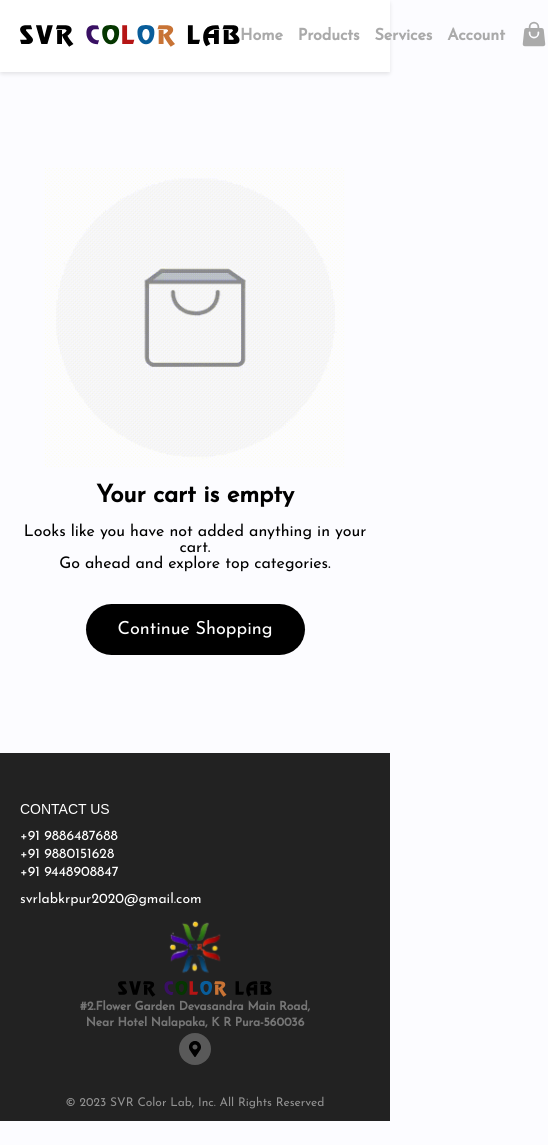
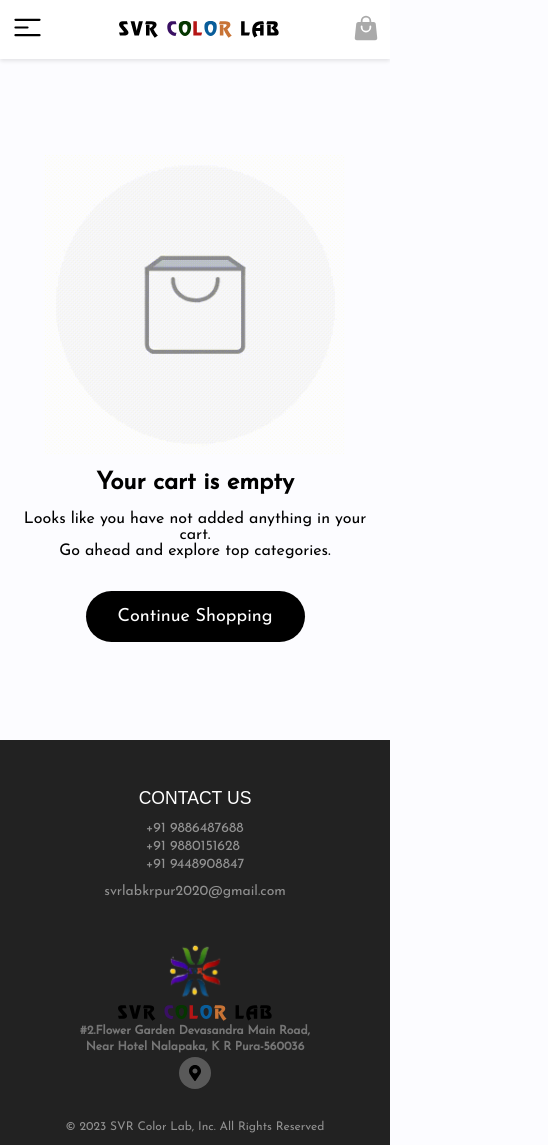
Before and after one commit to Sagar-Shetty21/E-Commerce, a Next.js app: page /cart in a window 390 px wide. Shown: the whole page, 548 px wide, since content can reach past the window. Before the commit the page ends 1121 px from the top, so only its background shows below. Built offline with nearby package versions, Linux system fonts and the light colour scheme.

Commit message:
pbile responsive homepage

```diff
--- a/components/Center.jsx
+++ b/components/Center.jsx
@@ -4,6 +4,9 @@
   max-width: 800px;
   margin: 0 auto;
   padding: 0 20px;
+  @media screen and (max-width: 767px) {
+    padding: 0 10px;
+  }
 `;
 
 const Center = ({children}) => {
--- a/components/Footer.jsx
+++ b/components/Footer.jsx
@@ -12,36 +12,40 @@
 
 const ContentWrapper = styled.div`
   display: flex;
-  flex-direction: column;
-  gap: 0.5rem;
+  flex-direction: row;
+  justify-content: space-between;
+  gap: 2rem;
 
-  @media (min-width: 768px) {
-    flex-direction: row;
-    justify-content: space-between;
-    gap: 2rem;
+  @media screen and (max-width: 767px) {
+    flex-direction: column;
+    gap: 2.5rem;
+    align-items: center;
+    justify-content: center;
   }
 `;
 
 const MenuSection = styled.div`
   display: flex;
-  flex-direction: column;
-  gap: 0.75rem;
-  flex-shrink: 0;
+  gap: 1.1rem;
 
-  @media (min-width: 768px) {
-    gap: 1.1rem;
+  @media screen and (max-width: 767px) {
+    flex-direction: column;
+    gap: 0.75rem;
+    flex-shrink: 0;
+    align-items: center;
+    justify-content: center;
   }
 
   .font-oswald {
     font-family: Oswald, sans-serif;
     font-weight: 500;
     text-transform: uppercase;
-    font-size: 0.875rem;
+    font-size: 1.1rem;
   }
 
   a {
     text-decoration: none;
-    color: #fff;
+    color: rgba(255, 255, 255, 0.5);
     font-size: 0.875rem;
     cursor: pointer;
 
--- a/components/LatestProducts.jsx
+++ b/components/LatestProducts.jsx
@@ -6,6 +6,10 @@
     display: grid;
     grid-template-columns: 1fr 1fr 1fr 1fr;
     gap: 30px;
+    @media screen and (max-width: 767px) {
+        grid-template-columns: 1fr 1fr;
+        gap: 15px;
+    }
 `
 const Title = styled.h2`
     font-size: 2rem;
--- a/components/Navbar.jsx
+++ b/components/Navbar.jsx
@@ -1,10 +1,9 @@
 'use client';
 
 import Link from 'next/link';
-import { AiOutlineShopping } from 'react-icons/ai'
 import styled from 'styled-components';
 import Center from './Center';
-import { useContext } from 'react';
+import { useContext, useState } from 'react';
 import { CartContext } from '@context/CartContext';
 
 const StyledHeader = styled.header`
@@ -18,11 +17,17 @@
 `;
 const Logo = styled.img`
   width: 220px;
+  @media screen and (max-width: 767px) {
+    width: 160px;
+  }
 `;
 const Wrapper = styled.div`
   display: flex;
   justify-content: space-between;
   padding: 20px 0;
+  @media screen and (max-width: 767px) {
+    padding: 10px 0;
+  }
 `;
 const StyledNav = styled.nav`
   display: flex;
@@ -36,12 +41,24 @@
   &:hover{
     color: #4b4b4b;
   }
+  @media screen and (max-width: 767px) {
+    display: none;
+  }
+`;
 
+const CartNavLink = styled(Link)`
+  color: #aaa;
+  font-weight: bold;
+  position: relative;
+  &:hover{
+    color: #4b4b4b;
+  }
   svg{
     height: 28px;
     width: 28px;
   }
 `;
+
 const CartItemsCount = styled.div`
   position: absolute;
   background-color: red;
@@ -55,21 +72,36 @@
   padding: 2px;
   font-size: 10px;
 `;
+const NavExpandBtn = styled.div`
+  display: none;
+  svg{
+    height: 35px;
+  }
+  @media screen and (max-width: 767px) {
+    display: block;
+  }
+`;
 
 const Navbar = () => {
   const {cartProducts} = useContext(CartContext);
+  const [navActive, setNavActive] = useState(false);
 
   return (
     <StyledHeader>
       <Center>
         <Wrapper>
+          <NavExpandBtn onClick={() => setNavActive(!navActive)}>
+            <svg xmlns="http://www.w3.org/2000/svg" fill="none" viewBox="0 0 24 24" stroke-width="1.5" stroke="currentColor" class="w-6 h-6">
+              <path stroke-linecap="round" stroke-linejoin="round" d="M3.75 6.75h16.5M3.75 12H12m-8.25 5.25h16.5" />
+            </svg>
+          </NavExpandBtn>
           <LogoContainer href="/"><Logo src="/assets/company-logo.svg" alt="logo"/></LogoContainer>
           <StyledNav>
             <NavLink href="/">Home</NavLink>
             <NavLink href="/products">Products</NavLink>
             <NavLink href="/services">Services</NavLink>
             <NavLink href="/account">Account</NavLink>
-            <NavLink href="/cart">
+            <CartNavLink href="/cart">
               <svg xmlns="http://www.w3.org/2000/svg" viewBox="0 0 24 24" fill="currentColor" className="w-6 h-6">
                 <path fillRule="evenodd" d="M7.5 6v.75H5.513c-.96 0-1.764.724-1.865 1.679l-1.263 12A1.875 1.875 0 004.25 22.5h15.5a1.875 1.875 0 001.865-2.071l-1.263-12a1.875 1.875 0 00-1.865-1.679H16.5V6a4.5 4.5 0 10-9 0zM12 3a3 3 0 00-3 3v.75h6V6a3 3 0 00-3-3zm-3 8.25a3 3 0 106 0v-.75a.75.75 0 011.5 0v.75a4.5 4.5 0 11-9 0v-.75a.75.75 0 011.5 0v.75z" clipRule="evenodd" />
               </svg>
@@ -78,7 +110,7 @@
                   {cartProducts?.length}
                 </CartItemsCount>
               }
-            </NavLink>
+            </CartNavLink>
           </StyledNav>
         </Wrapper>
       </Center>
--- a/components/ProductCard.jsx
+++ b/components/ProductCard.jsx
@@ -3,6 +3,7 @@
 
 
 const CardWrapper = styled.div`
+
 `;
 const Card = styled(Link)`
     background-color: #eee;
@@ -23,6 +24,10 @@
     img{
         max-width: 100%;
         max-height: 100%;
+    }
+    @media screen and (max-width: 767px) {
+        height: 130px;
+        padding: 10px;
     }
 `;
 const Title = styled(Link)`
```
Also changed, not shown: components/FeaturedProduct.jsx (+27 -5 lines).
